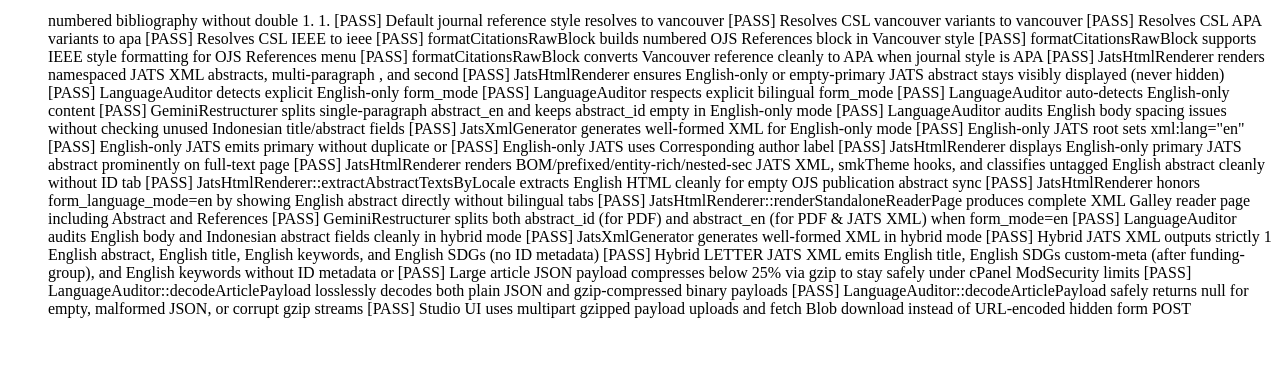
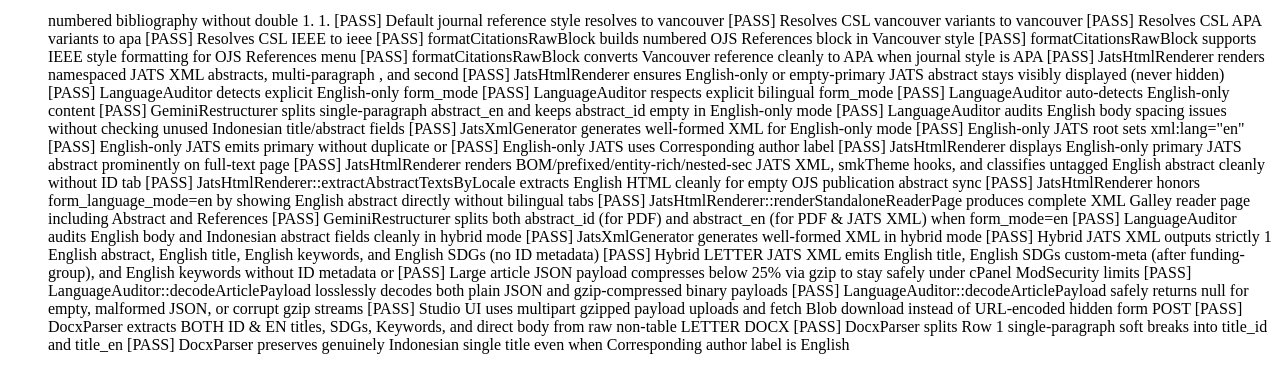
Before and after one commit to kisiberkelanjutan-idn/kisiTypesetter, a PHP site: page /tests/run-tests.php in a window 1280 px wide. Shown: the part 498-868 px from the top of the page. Before the commit the page ends 816 px from the top, so only its background shows below. Run offline with PHP 8.4, Linux system fonts and the light colour scheme; some libraries are stand-ins or nearby versions.

Commit message:
fix(titles): extract and preserve Indonesian title before English title across raw LETTER/table DOCX, OJS merge, and Gemini

```diff
--- a/classes/DocxParser.php
+++ b/classes/DocxParser.php
@@ -178,6 +178,7 @@ class DocxParser
         $noAbstractType = LanguageAuditor::isNoAbstractArticleType((string) ($result['article_type'] ?? ''));
         $currentSection = '';
         $keywordsLabelSeen = false;
+        $pendingPreIntroKey = '';
         $pendingTableCaption = '';
         $lastTableRef = null;
         $tableCounter = 1;
@@ -254,7 +255,7 @@ class DocxParser
                 //    direct body paragraphs belong straight to 'badan_artikel' (no forced PENDAHULUAN heading).
                 //  - Only fall back to pre-intro metadata extraction for legacy raw files without a front-matter table.
                 if ($currentSection === '') {
-                    if ($hasFrontMatterTable || $noAbstractType) {
+                    if ($hasFrontMatterTable) {
                         $currentSection = 'badan_artikel';
                     } else {
                         if (preg_match('/^(DATA\s*REPORT|LETTER)$/iu', $text)) {
@@ -262,10 +263,9 @@ class DocxParser
                             $noAbstractType = true;
                             continue;
                         }
-                        // Metadata-only front matter (title, authors, keywords) has ended: the remaining
-                        // prose is the article body. Abstract-less categories (LETTER / DATA REPORT) often
-                        // arrive as plain paragraphs, without the front-matter table and without ABSTRAK/ABSTRACT.
-                        if (!self::parsePreIntroParagraph($text, $node, $xpath, $result, $keywordsLabelSeen)) {
+                        // Metadata-only front matter (titles, authors, SDGs, keywords) has ended: the remaining
+                        // prose is the article body, including raw (non-table) LETTER / DATA REPORT manuscripts.
+                        if (!self::parsePreIntroParagraph($text, $node, $xpath, $result, $keywordsLabelSeen, $pendingPreIntroKey)) {
                             continue;
                         }
                         $currentSection = 'badan_artikel';
@@ -452,22 +452,28 @@ class DocxParser
             }
         }
 
-        // Row 1 Cell 1: Titles (ID & EN)
+        // Row 1 Cell 1: Titles (ID & EN; supports multi-paragraph or single-paragraph <w:br/> line breaks)
         if ($rows->length > 1) {
             $c1 = $xpath->query('./w:tc[2]', $rows->item(1))->item(0);
             if ($c1) {
                 $nonEmpty = [];
                 foreach ($xpath->query('./w:p', $c1) as $p) {
-                    $t = trim(self::getElementText($p, $xpath));
-                    if ($t !== '') {
-                        $nonEmpty[] = $t;
+                    foreach (self::extractElementLines($p, $xpath) as $lineTxt) {
+                        $nonEmpty[] = $lineTxt;
                     }
                 }
-                if (isset($nonEmpty[0])) {
+                if (count($nonEmpty) >= 2) {
+                    $lang0 = LanguageAuditor::detectLanguage($nonEmpty[0]);
+                    $lang1 = LanguageAuditor::detectLanguage($nonEmpty[1]);
+                    if ($lang0 === 'en' && $lang1 === 'id') {
+                        $result['title_id'] = $nonEmpty[1];
+                        $result['title_en'] = $nonEmpty[0];
+                    } else {
+                        $result['title_id'] = $nonEmpty[0];
+                        $result['title_en'] = $nonEmpty[1];
+                    }
+                } elseif (isset($nonEmpty[0])) {
                     $result['title_id'] = $nonEmpty[0];
-                }
-                if (isset($nonEmpty[1])) {
-                    $result['title_en'] = $nonEmpty[1];
                 }
             }
         }
@@ -575,11 +581,12 @@ class DocxParser
             }
         }
 
-        // If front-matter table has only 1 title and English-Only cues (no ID abstract/keywords),
-        // map that single title to title_en instead of duplicating or misfiling into title_id.
+        // If front-matter table has only 1 title and that title is genuinely English (plus English-Only cues),
+        // map that single title to title_en instead of misfiling into title_id; preserve genuinely Indonesian titles.
         if (
             $result['title_en'] === ''
             && $result['title_id'] !== ''
+            && LanguageAuditor::detectLanguage($result['title_id']) === 'en'
             && (
                 $hasCorrespondingEn
                 || (
@@ -696,32 +703,42 @@ class DocxParser
      * @return bool True when the paragraph is the start of the article body, so the caller routes it
      *              (and everything after it) to 'badan_artikel' instead of the abstract fields.
      */
-    private static function parsePreIntroParagraph(string $text, DOMElement $p, DOMXPath $xpath, array &$result, bool &$keywordsLabelSeen): bool
+    private static function parsePreIntroParagraph(string $text, DOMElement $p, DOMXPath $xpath, array &$result, bool &$keywordsLabelSeen, string &$pendingPreIntroKey = ''): bool
     {
+        if (preg_match('/^Kontribusi\s+terhadap\s+Target\s+Pembangunan\s+Berkelanjutan/iu', $text)) {
+            $pendingPreIntroKey = 'sdgs_id';
+            return false;
+        }
+        if (preg_match('/^Contribution\s+to\s+Sustainable\s+Development\s+Goals/iu', $text)) {
+            $pendingPreIntroKey = 'sdgs_en';
+            return false;
+        }
         if (preg_match('/^Kata\s+Kunci\s*:\s*(.+)$/iu', $text, $m)) {
+            $pendingPreIntroKey = '';
             $result['keywords_id'] = rtrim(trim($m[1]), '.');
             $keywordsLabelSeen = true;
             return false;
         }
         if (preg_match('/^Keywords\s*:\s*(.+)$/iu', $text, $m)) {
+            $pendingPreIntroKey = '';
             $result['keywords_en'] = rtrim(trim($m[1]), '.');
             $keywordsLabelSeen = true;
             return false;
         }
         if (preg_match('/^(?:Kata\s+Kunci|Keywords)\s*:\s*$/iu', $text)) {
             // Label-only line; the keyword list follows on the next paragraph.
+            $pendingPreIntroKey = '';
             $keywordsLabelSeen = true;
             return false;
         }
         if (strcasecmp($text, 'ABSTRAK') === 0 || strcasecmp($text, 'ABSTRACT') === 0) {
-            return false;
-        }
-        if ($result['title_id'] === '' && strlen($text) > 15 && strlen($text) < 300) {
-            $result['title_id'] = $text;
+            $pendingPreIntroKey = '';
             return false;
         }
 
-        if (mb_strlen($text) <= 250) {
+        if ($pendingPreIntroKey === 'sdgs_id' || $pendingPreIntroKey === 'sdgs_en') {
+            $result[$pendingPreIntroKey] = trim(($result[$pendingPreIntroKey] ?? '') . ' ' . $text);
+            $pendingPreIntroKey = '';
             return false;
         }
 
@@ -731,10 +748,51 @@ class DocxParser
         $absIdFilled = trim((string) ($result['abstract_id']['raw'] ?? '')) !== '';
         $absEnFilled = trim((string) ($result['abstract_en']['raw'] ?? '')) !== '';
 
-        // Front matter (title/authors/keywords) is already consumed, or both abstract slots are full:
-        // this prose is the article body, not an abstract.
-        if ($hasKeywords || ($absIdFilled && $absEnFilled)) {
+        // Front matter (titles/authors/keywords) is already consumed, or both abstract slots are full:
+        // this prose starts the article body.
+        if (($hasKeywords || ($absIdFilled && $absEnFilled)) && (mb_strlen($text, 'UTF-8') > 120 || preg_match('/[\.\?\!]$/u', $text))) {
             return true;
+        }
+
+        if (!$hasKeywords && ($result['title_id'] === '' || $result['title_en'] === '')) {
+            $consumedTitleLine = false;
+            foreach (self::extractElementLines($p, $xpath) as $line) {
+                if (
+                    strpos($line, '@') !== false
+                    || preg_match('/^(?:\*\s*)?(?:Penulis\s+koresponden|Corresponding\s+author|Program\s+Studi|Jurusan|Fakultas|Universitas|Poltekkes|Department|Faculty|University|Institute|Hospital|RSUD|Puskesmas)\b/iu', $line)
+                    || preg_match('/\p{L}\d{1,2}\*?(?:\s*,\s*[\p{L}]|$)/u', $line)
+                ) {
+                    continue;
+                }
+                $lineLen = mb_strlen($line, 'UTF-8');
+                if ($lineLen > 15 && $lineLen < 300) {
+                    $detected = LanguageAuditor::detectLanguage($line);
+                    if ($detected === 'en') {
+                        if ($result['title_en'] === '') {
+                            $result['title_en'] = $line;
+                            $consumedTitleLine = true;
+                        } elseif ($result['title_id'] === '') {
+                            $result['title_id'] = $line;
+                            $consumedTitleLine = true;
+                        }
+                    } else {
+                        if ($result['title_id'] === '') {
+                            $result['title_id'] = $line;
+                            $consumedTitleLine = true;
+                        } elseif ($result['title_en'] === '') {
+                            $result['title_en'] = $line;
+                            $consumedTitleLine = true;
+                        }
+                    }
+                }
+            }
+            if ($consumedTitleLine) {
+                return false;
+            }
+        }
+
+        if (mb_strlen($text) <= 250) {
+            return false;
         }
 
         if ($result['abstract_id']['raw'] === '') {
@@ -1084,6 +1142,43 @@ class DocxParser
     }
 
     /**
+     * Extract trimmed non-empty lines from an element, splitting on Word <w:br/> and <w:cr/> breaks.
+     */
+    private static function extractElementLines(DOMElement $el, DOMXPath $xpath): array
+    {
+        $lines = [];
+        $buf = '';
+        foreach ($xpath->query('.//w:t | .//w:br | .//w:cr', $el) as $node) {
+            $parent = $node->parentNode;
+            $inFallback = false;
+            while ($parent && $parent !== $el) {
+                if ($parent->localName === 'Fallback') {
+                    $inFallback = true;
+                    break;
+                }
+                $parent = $parent->parentNode;
+            }
+            if ($inFallback) {
+                continue;
+            }
+            if ($node->localName === 'br' || $node->localName === 'cr') {
+                $trimmed = trim($buf);
+                if ($trimmed !== '') {
+                    $lines[] = $trimmed;
+                }
+                $buf = '';
+            } else {
+                $buf .= $node->nodeValue;
+            }
+        }
+        $trimmed = trim($buf);
+        if ($trimmed !== '') {
+            $lines[] = $trimmed;
+        }
+        return $lines;
+    }
+
+    /**
      * Resolve a ZIP entry name supporting POSIX '/' and Windows '\' path separators.
      */
     public static function resolveZipEntryName(ZipArchive $zip, string $canonicalPath): string
--- a/classes/GeminiRestructurer.php
+++ b/classes/GeminiRestructurer.php
@@ -41,6 +41,7 @@ class GeminiRestructurer
 
         if ($isEnglishOnly) {
             $payloadForPrompt = [
+                'title_id' => $articleData['title_id'] ?? '',
                 'title_en' => $articleData['title_en'] ?? '',
                 'keywords_en' => $articleData['keywords_en'] ?? '',
                 'abstract_en_raw' => $articleData['abstract_en']['raw'] ?? ($articleData['abstract_en']['intro_methods'] ?? ''),
@@ -54,8 +55,8 @@ class GeminiRestructurer
             }
 
             $prompt = <<<PROMPT
-Anda adalah editor tata letak ilmiah untuk jurnal "Kisi Berkelanjutan: Sains Medis dan Kesehatan" (mode English-Only JATS XML + Dukungan Abstrak PDF Indonesia).
-Tugas Anda adalah merapikan metadata Bahasa Inggris, daftar pustaka Vancouver, & memecah abstrak Bahasa Inggris menjadi struktur 3 bagian TANPA mengubah substansi ilmiah.
+Anda adalah editor tata letak ilmiah untuk jurnal "Kisi Berkelanjutan: Sains Medis dan Kesehatan" (mode English-Only JATS XML + Dukungan Abstrak & Judul PDF Indonesia).
+Tugas Anda adalah merapikan metadata Bahasa Inggris & Judul Indonesia, daftar pustaka Vancouver, & memecah abstrak menjadi struktur 3 bagian TANPA mengubah substansi ilmiah.
 
 Aturan ketat:
 1. Pecah abstrak Bahasa Inggris menjadi objek "abstract_en" berisi 3 bagian:
@@ -63,7 +64,7 @@ Aturan ketat:
    - "results": Key findings and statistical test outcomes (e.g., frequency, percentage, p-value).
    - "conclusions_recommendations": Conclusions and practical/research recommendations.
 2. Jika payload menyertakan input "abstract_id_raw" / "abstract_id_current" (untuk file PDF), pecah juga menjadi objek "abstract_id" ("pendahuluan_metode", "hasil", "kesimpulan_saran") tanpa mengarang terjemahan baru jika kosong.
-3. Rapikan "title_en" (tanpa menerjemahkan/membuat "title_id"), dan pastikan "keywords_en" (serta "keywords_id" jika ada) dipisahkan dengan titik koma (; ) tanpa titik di akhir.
+3. Rapikan "title_en" serta "title_id" (jika "title_id" masih kosong, terjemahkan "title_en" secara akurat ke Bahasa Indonesia akademik untuk file DOCX/PDF), dan pastikan "keywords_en" (serta "keywords_id" jika ada) dipisahkan dengan titik koma (; ) tanpa titik di akhir.
 4. Terapkan aturan baku spasi tunggal: dilarang ada spasi ganda (>= 2 spasi berturut-turut) di dalam paragraf maupun abstrak.
 5. Format seluruh entri array "referensi" ke gaya Vancouver (ICMJE) secara konsisten (tanpa nomor awalan `1.`, misalnya: "NamaBelakang Inisial, ... Judul. NamaJurnal. Tahun;Vol(No):Hal. doi:...").
 
@@ -154,6 +155,9 @@ PROMPT;
         }
 
         if ($isEnglishOnly) {
+            if (!empty($aiJson['title_id'])) {
+                $articleData['title_id'] = trim((string) $aiJson['title_id']);
+            }
             if (!$hasIdInput) {
                 $articleData['keywords_id'] = '';
                 $articleData['abstract_id'] = ['pendahuluan_metode' => '', 'hasil' => '', 'kesimpulan_saran' => '', 'raw' => ''];
--- a/templates/studioView.php
+++ b/templates/studioView.php
@@ -869,7 +869,7 @@ $studioFaviconUrl = !empty($journalFaviconUrl) ? (string) $journalFaviconUrl : (
             <div id="titleFieldsRow" class="row-2">
                 <div class="field-group" id="titleIdGroup">
                     <label id="titleIdLabel"><?php echo $initialEnOnly ? 'Judul Artikel (Indonesia — Bold 14pt · Khusus DOCX/PDF)' : 'Judul Artikel (Indonesia — Bold 14pt)'; ?></label>
-                    <textarea id="f_title_id" rows="2" oninput="syncStateFromInputs()" onblur="autoNormalizeInputElement(this)"></textarea>
+                    <textarea id="f_title_id" rows="2" placeholder="Judul Bahasa Indonesia (tercetak Bold di atas Judul Bahasa Inggris pada file DOCX/PDF)..." oninput="syncStateFromInputs()" onblur="autoNormalizeInputElement(this)"></textarea>
                 </div>
                 <div class="field-group" id="titleEnGroup">
                     <label id="titleEnLabel"><?php echo $initialEnOnly ? 'Judul Artikel (Inggris — Italic 14pt · PDF &amp; JATS XML)' : 'Judul Artikel (Inggris — Italic 14pt)'; ?></label>
@@ -2793,17 +2793,9 @@ async function sendParseDocxRequest(formData) {
             return;
         }
         const p = data.parsed;
-        const enOnly = (getActiveFormLanguageModeJs() === 'en');
         if (p.article_type && (!articleState.article_type || articleState.article_type === 'ORIGINAL ARTICLE')) articleState.article_type = p.article_type;
-        if (enOnly) {
-            const parsedEnTitle = p.title_en || p.title_id || '';
-            if (parsedEnTitle && !articleState.title_en) articleState.title_en = parsedEnTitle;
-            // Keep the Indonesian title field filled even though the English-only output prints just the English title.
-            if (p.title_id && !articleState.title_id) articleState.title_id = p.title_id;
-        } else {
-            if (p.title_id && !articleState.title_id) articleState.title_id = p.title_id;
-            if (p.title_en && !articleState.title_en) articleState.title_en = p.title_en;
-        }
+        if (p.title_id && !articleState.title_id) articleState.title_id = p.title_id;
+        if (p.title_en && !articleState.title_en) articleState.title_en = p.title_en;
         if (p.review_editor && !articleState.review_editor) articleState.review_editor = p.review_editor;
         if (p.received_date && !articleState.received_date) articleState.received_date = p.received_date;
         if (p.accepted_date && !articleState.accepted_date) articleState.accepted_date = p.accepted_date;
@@ -3040,7 +3032,11 @@ async function downloadGeneratedFile(endpointOp) {
         a.click();
         document.body.removeChild(a);
         setTimeout(() => URL.revokeObjectURL(objUrl), 2000);
-        showToast(isDocx ? '📄 File DOCX Template 2026 berhasil diunduh!' : '🧬 File AmeliCA JATS XML berhasil diunduh!', 'success');
+        if (isDocx && !String(articleState.title_id || '').trim() && String(articleState.title_en || '').trim()) {
+            showToast('📄 File DOCX diunduh. Catatan: kolom Judul Artikel (Indonesia) masih kosong — isi atau klik ✨ Rapikan AI agar Judul Indonesia ikut tercetak sebelum Judul Inggris.', 'info');
+        } else {
+            showToast(isDocx ? '📄 File DOCX Template 2026 berhasil diunduh!' : '🧬 File AmeliCA JATS XML berhasil diunduh!', 'success');
+        }
     } catch (e) {
         showToast('Error jaringan saat mengunduh file: ' + e.message, 'error');
     }
--- a/tests/run-tests.php
+++ b/tests/run-tests.php
@@ -990,6 +990,100 @@ assertTrue(
     'Studio UI uses multipart gzipped payload uploads and fetch Blob download instead of URL-encoded hidden form POST'
 );
 
+// 16. Verify Indonesian Title extraction & ordering before English Title across raw LETTER DOCX, <w:br/> title cells, and ID-only front-matter tables
+$buildMinimalDocx = static function (string $bodyInnerXml): string {
+    $path = tempnam(sys_get_temp_dir(), 'kisi_raw_') . '.docx';
+    $z = new ZipArchive();
+    $z->open($path, ZipArchive::CREATE | ZipArchive::OVERWRITE);
+    $z->addFromString('[Content_Types].xml', '<?xml version="1.0" encoding="UTF-8"?><Types xmlns="http://schemas.openxmlformats.org/package/2006/content-types"><Default Extension="rels" ContentType="application/vnd.openxmlformats-package.relationships+xml"/><Default Extension="xml" ContentType="application/xml"/><Override PartName="/word/document.xml" ContentType="application/vnd.openxmlformats-officedocument.wordprocessingml.document.main+xml"/></Types>');
+    $z->addFromString('_rels/.rels', '<?xml version="1.0" encoding="UTF-8"?><Relationships xmlns="http://schemas.openxmlformats.org/package/2006/relationships"><Relationship Id="rId1" Type="http://schemas.openxmlformats.org/officeDocument/2006/relationships/officeDocument" Target="word/document.xml"/></Relationships>');
+    $z->addFromString('word/document.xml', '<?xml version="1.0" encoding="UTF-8"?><w:document xmlns:w="http://schemas.openxmlformats.org/wordprocessingml/2006/main"><w:body>' . $bodyInnerXml . '</w:body></w:document>');
+    $z->close();
+    return $path;
+};
+
+// Case A: Raw non-table LETTER DOCX with bilingual titles, authors, TPB/SDGs, Kata Kunci, SDGs, Keywords, and prose
+$rawLetterXml = ''
+    . '<w:p><w:r><w:t>LETTER</w:t></w:r></w:p>'
+    . '<w:p><w:r><w:t>Edukasi Kesehatan Pemanfaatan Rebusan Daun Binahong sebagai Terapi Non-Farmakologis Anemia Ibu Hamil</w:t></w:r></w:p>'
+    . '<w:p><w:r><w:t>Health Education on the Utilization of Binahong Leaf Decoction for Anemia in Pregnant Women</w:t></w:r></w:p>'
+    . '<w:p><w:r><w:t>Endah Saraswati1*, Malahayati Nurdjaya1, Halijah1</w:t></w:r></w:p>'
+    . '<w:p><w:r><w:t>Program Studi Diploma Tiga Kebidanan, Poltekkes Kemenkes Kendari</w:t></w:r></w:p>'
+    . '<w:p><w:r><w:t>Kontribusi terhadap Target Pembangunan Berkelanjutan (TPB/SDGs)</w:t></w:r></w:p>'
+    . '<w:p><w:r><w:t>Kegiatan ini mendukung SDGs Tujuan 3 dalam menurunkan angka kematian ibu.</w:t></w:r></w:p>'
+    . '<w:p><w:r><w:t>Kata Kunci: Edukasi; Daun binahong; Anemia</w:t></w:r></w:p>'
+    . '<w:p><w:r><w:t>Contribution to Sustainable Development Goals (SDGs)</w:t></w:r></w:p>'
+    . '<w:p><w:r><w:t>This activity supports SDG 3 to reduce maternal mortality ratio.</w:t></w:r></w:p>'
+    . '<w:p><w:r><w:t>Keywords: Anemia; Binahong leaf; Health education</w:t></w:r></w:p>'
+    . '<w:p><w:r><w:t>Anemia pada kehamilan masih menjadi masalah kesehatan masyarakat global.</w:t></w:r></w:p>';
+
+$tmpRawLetter = $buildMinimalDocx($rawLetterXml);
+$parsedRawLetter = DocxParser::parse($tmpRawLetter);
+@unlink($tmpRawLetter);
+
+assertTrue(
+    ($parsedRawLetter['article_type'] ?? '') === 'LETTER'
+        && strpos($parsedRawLetter['title_id'] ?? '', 'Edukasi Kesehatan Pemanfaatan Rebusan Daun Binahong') !== false
+        && strpos($parsedRawLetter['title_en'] ?? '', 'Health Education on the Utilization of Binahong Leaf Decoction') !== false
+        && strpos($parsedRawLetter['sdgs_id'] ?? '', 'SDGs Tujuan 3') !== false
+        && strpos($parsedRawLetter['sdgs_en'] ?? '', 'SDG 3') !== false
+        && strpos($parsedRawLetter['keywords_id'] ?? '', 'Daun binahong') !== false
+        && strpos($parsedRawLetter['keywords_en'] ?? '', 'Binahong leaf') !== false
+        && count($parsedRawLetter['sections']['badan_artikel'] ?? []) === 1
+        && strpos($parsedRawLetter['sections']['badan_artikel'][0]['text'] ?? '', 'Anemia pada kehamilan') !== false,
+    'DocxParser extracts BOTH ID & EN titles, SDGs, Keywords, and direct body from raw non-table LETTER DOCX'
+);
+
+// Verify generated LETTER DOCX renders Indonesian title BEFORE English title
+$tmpRawOut = tempnam(sys_get_temp_dir(), 'kisi_rawout_') . '.docx';
+assertTrue(DocxGenerator::generate($parsedRawLetter, $masterDocx, $tmpRawOut), 'DocxGenerator builds DOCX from parsed raw LETTER with bilingual titles');
+$rawOutZip = new ZipArchive();
+$rawOutXml = ($rawOutZip->open($tmpRawOut) === true) ? (string) $rawOutZip->getFromName('word/document.xml') : '';
+if ($rawOutZip->numFiles > 0) {
+    $rawOutZip->close();
+}
+@unlink($tmpRawOut);
+assertTrue(
+    strpos($rawOutXml, 'Edukasi Kesehatan Pemanfaatan Rebusan Daun Binahong') !== false
+        && strpos($rawOutXml, 'Health Education on the Utilization of Binahong Leaf Decoction') !== false
+        && strpos($rawOutXml, 'Edukasi Kesehatan Pemanfaatan Rebusan Daun Binahong') < strpos($rawOutXml, 'Health Education on the Utilization of Binahong Leaf Decoction'),
+    'DocxGenerator renders Indonesian Title before English Title in LETTER DOCX/PDF output'
+);
+
+// Case B: Front-matter table Row 1 using a single paragraph with <w:br/> soft break between ID and EN titles
+$brTableXml = '<w:tbl>'
+    . '<w:tr><w:tc><w:p><w:r><w:t>OPEN ACCESS</w:t></w:r></w:p></w:tc><w:tc><w:p><w:r><w:t>LETTER</w:t></w:r></w:p></w:tc></w:tr>'
+    . '<w:tr><w:tc><w:p/></w:tc><w:tc><w:p><w:r><w:t>Judul Bahasa Indonesia Artikel Uji</w:t><w:br/><w:t>English Title of Test Article</w:t></w:r></w:p></w:tc></w:tr>'
+    . '<w:tr><w:tc><w:p/></w:tc><w:tc><w:p/></w:tc></w:tr>'
+    . '<w:tr><w:tc><w:p/></w:tc><w:tc><w:p><w:r><w:t>Endah Saraswati1*</w:t></w:r></w:p><w:p><w:r><w:t>Poltekkes Kendari</w:t></w:r></w:p></w:tc></w:tr>'
+    . '<w:tr><w:tc><w:p/></w:tc><w:tc><w:p><w:r><w:t>* Corresponding author: Endah Saraswati (endah@example.ac.id)</w:t></w:r></w:p></w:tc></w:tr>'
+    . '</w:tbl><w:p><w:r><w:t>Isi surat ilmiah langsung pada badan artikel.</w:t></w:r></w:p>';
+$tmpBrDocx = $buildMinimalDocx($brTableXml);
+$parsedBr = DocxParser::parse($tmpBrDocx);
+@unlink($tmpBrDocx);
+assertTrue(
+    ($parsedBr['title_id'] ?? '') === 'Judul Bahasa Indonesia Artikel Uji'
+        && ($parsedBr['title_en'] ?? '') === 'English Title of Test Article',
+    'DocxParser splits Row 1 single-paragraph <w:br/> soft breaks into title_id and title_en'
+);
+
+// Case C: Front-matter table with genuinely Indonesian single title and * Corresponding author: preserves title_id
+$idOnlyTableXml = '<w:tbl>'
+    . '<w:tr><w:tc><w:p><w:r><w:t>OPEN ACCESS</w:t></w:r></w:p></w:tc><w:tc><w:p><w:r><w:t>LETTER</w:t></w:r></w:p></w:tc></w:tr>'
+    . '<w:tr><w:tc><w:p/></w:tc><w:tc><w:p><w:r><w:t>Edukasi Kesehatan Ibu Hamil di Wilayah Pesisir</w:t></w:r></w:p></w:tc></w:tr>'
+    . '<w:tr><w:tc><w:p/></w:tc><w:tc><w:p/></w:tc></w:tr>'
+    . '<w:tr><w:tc><w:p/></w:tc><w:tc><w:p><w:r><w:t>Endah Saraswati1*</w:t></w:r></w:p></w:tc></w:tr>'
+    . '<w:tr><w:tc><w:p/></w:tc><w:tc><w:p><w:r><w:t>* Corresponding author: Endah Saraswati (endah@example.ac.id)</w:t></w:r></w:p></w:tc></w:tr>'
+    . '</w:tbl><w:p><w:r><w:t>Isi surat ilmiah langsung pada badan artikel.</w:t></w:r></w:p>';
+$tmpIdOnlyDocx = $buildMinimalDocx($idOnlyTableXml);
+$parsedIdOnly = DocxParser::parse($tmpIdOnlyDocx);
+@unlink($tmpIdOnlyDocx);
+assertTrue(
+    ($parsedIdOnly['title_id'] ?? '') === 'Edukasi Kesehatan Ibu Hamil di Wilayah Pesisir'
+        && ($parsedIdOnly['title_en'] ?? '') === '',
+    'DocxParser preserves genuinely Indonesian single title even when Corresponding author label is English'
+);
+
 if ($failures > 0) {
     fwrite(STDERR, "\nTotal test failures: {$failures}\n");
     exit(1);
```
Also changed, not shown: classes/KisiTypesetterHandler.php (+21 -21 lines).
